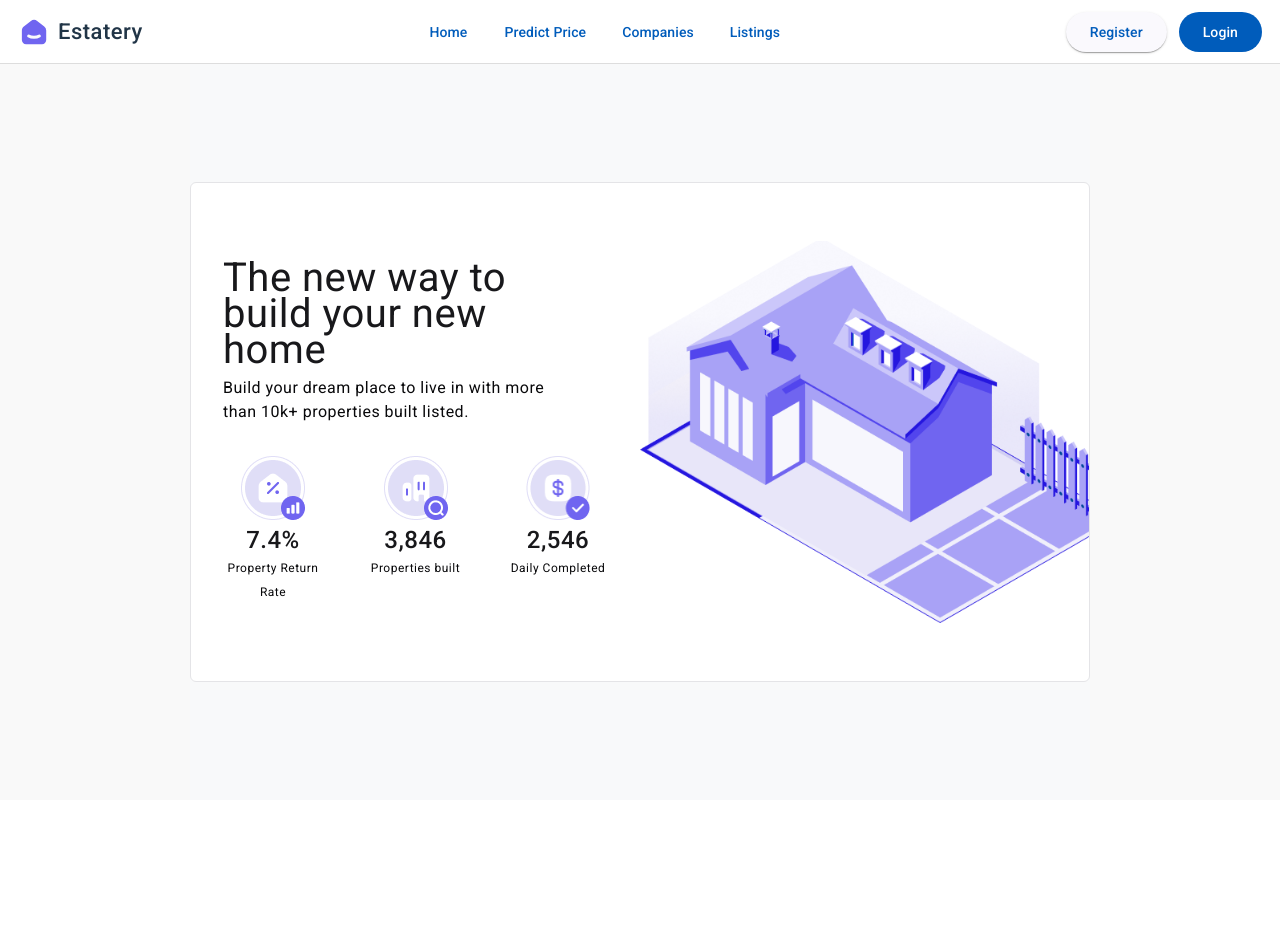
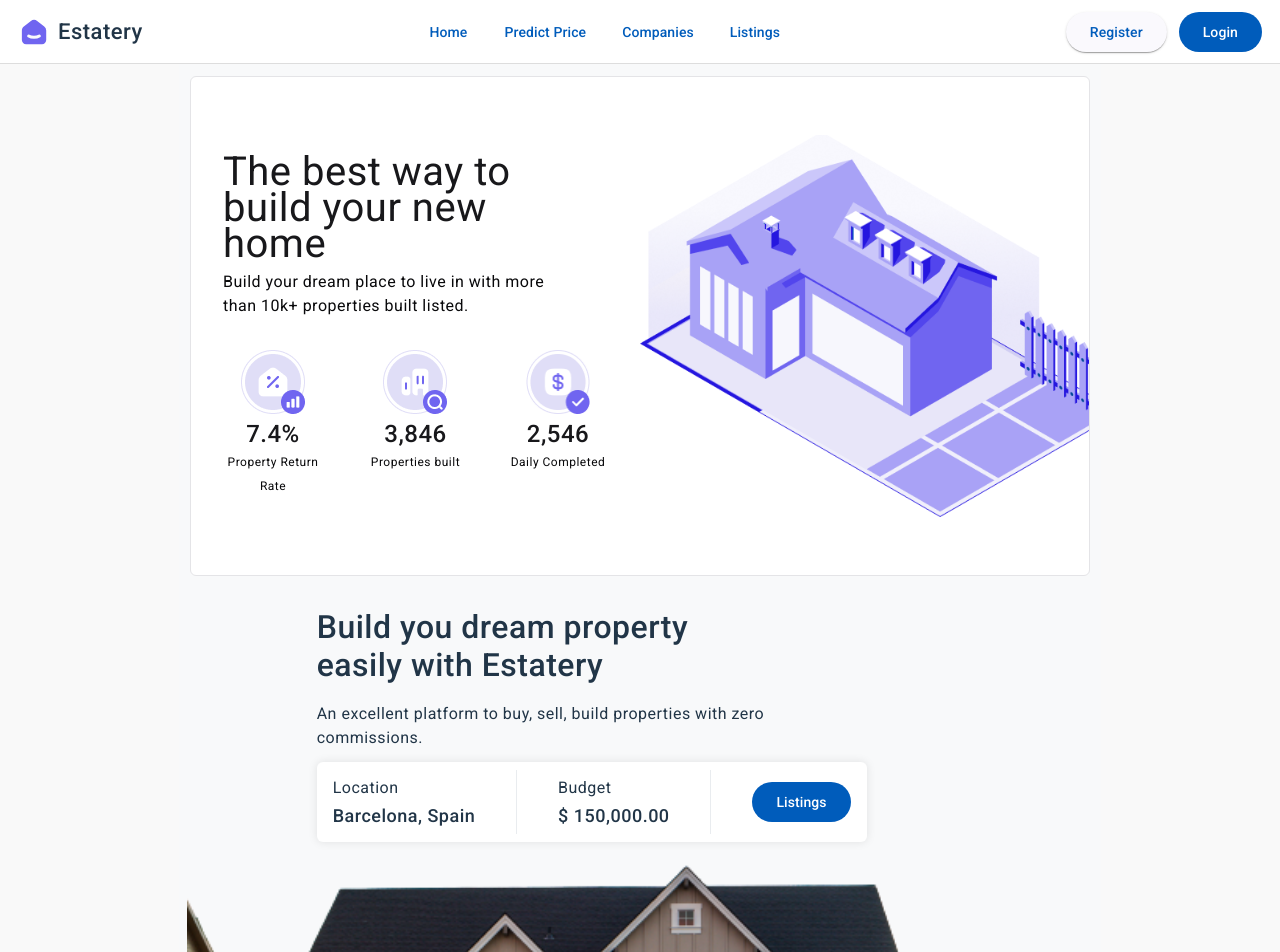
Before and after one commit to d3nis01/real-estate, an Angular app: page /landing-page in a window 1280 px wide. Shown: the top 952 px of the page. Before the commit the page ends 800 px from the top, so only its background shows below. Built offline with nearby package versions, Linux system fonts and the light colour scheme; no server answers.

Commit message:
Improved landing page

```diff
--- a/src/app/components/landing-page/landing-page.component.css
+++ b/src/app/components/landing-page/landing-page.component.css
@@ -5,9 +5,11 @@
   justify-content: center;
   height: 100%;
   min-height: calc(100vh - 64px);
+  max-width: 1440px;
   background-color: #f8f9fa;
   width: 100%;
-
+  padding: 12px 8px 12px 8px;
+  gap: 32px;
   @media (max-width: 992px) {
     width: 100vw;
   }
@@ -95,9 +97,163 @@
 .card-title {
   font-size: 20px;
   font-weight: 600;
+
+  @media (max-width: 600px) {
+    font-size: 17px;
+  }
 }
 
 .card-description {
   font-size: 16px;
   font-weight: 400;
 }
+
+.second-container {
+  width: 100%;
+  display: flex;
+  height: 60vh;
+  justify-content: center;
+  align-items: center;
+
+  justify-content: space-between;
+  gap: 16px;
+
+  @media (max-width: 1300px) {
+    flex-direction: column;
+    gap: 16px;
+  }
+  @media (max-width: 420px) {
+    height: 40vh;
+  }
+}
+
+.second-left-wrapper {
+  width: 50%;
+  display: flex;
+  justify-content: flex-end;
+  align-items: flex-end;
+
+  @media (max-width: 992px) {
+    width: 100%;
+    align-items: center;
+    justify-content: center;
+  }
+}
+
+.second-left {
+  width: 600px;
+  display: flex;
+  flex-direction: column;
+  justify-content: center;
+  gap: 12px;
+
+  @media (max-width: 992px) {
+  }
+  @media (max-width: 700px) {
+    width: fit-content;
+    align-items: center;
+  }
+}
+
+.second-text-container {
+  max-width: 500px;
+  display: flex;
+  flex-direction: column;
+  gap: 18px;
+
+  :nth-child(1) {
+    max-width: 400px;
+  }
+}
+
+.second-title {
+  font-size: 32px;
+  font-weight: 600;
+  line-height: normal;
+
+  @media (max-width: 600px) {
+    font-size: 24px;
+  }
+
+  @media (max-width: 420px) {
+    font-size: 20px;
+  }
+}
+
+.second-description {
+  font-size: 16px;
+}
+
+.second-right {
+  width: 50%;
+  display: flex;
+  justify-content: center;
+  align-items: center;
+  height: 100%;
+
+  @media (max-width: 1300px) {
+    width: 100%;
+  }
+}
+
+.second-toolbar {
+  display: flex;
+  justify-content: space-between;
+  align-items: center;
+  gap: 16px;
+  width: 550px;
+  z-index: 999;
+  background-color: white;
+  border-radius: 6px;
+  padding: 8px 16px;
+  height: 80px;
+  box-shadow: 0 0 10px rgba(0, 0, 0, 0.1);
+
+  @media (max-width: 700px) {
+    width: fit-content;
+  }
+
+  @media (max-width: 520px) {
+    gap: 4px;
+  }
+  @media (max-width: 420px) {
+    display: none;
+  }
+}
+
+.second-toolbar-text-container {
+  display: flex;
+  flex-direction: column;
+  gap: 4px;
+}
+
+.second-toolbar-title {
+  font-size: 16px;
+  /* font-weight: 600; */
+  color: var(--secondary-text-color);
+}
+
+.second-toolbar-description {
+  font-size: 18px;
+  font-weight: 600;
+}
+
+.second-toolbar-separator {
+  width: 1px;
+  height: 100%;
+  background-color: #e9ecef;
+}
+
+.second-img-container {
+  display: flex;
+  justify-content: center;
+  align-items: center;
+  width: 100%;
+  height: 100%;
+}
+
+.second-img {
+  width: 100%;
+  height: 100%;
+  object-fit: cover;
+}
--- a/src/app/components/landing-page/landing-page.component.html
+++ b/src/app/components/landing-page/landing-page.component.html
@@ -10,7 +10,7 @@
       <!-- title and description -->
       <div class="flex flex-col md:pr-8 gap-2">
         <div class="text-[30px] xs:text-[40px] text-primary leading-9">
-          The new way to build your new home
+          The best way to build your new home
         </div>
         <div class="text-md text-foreground">
           Build your dream place to live in with more than 10k+ properties built
@@ -71,5 +71,47 @@
   </div>
 
   <!-- second part -->
-  <div></div>
+  <div class="second-container">
+    <div class="second-left-wrapper">
+      <div class="second-left">
+        <div class="second-text-container">
+          <div class="second-title">
+            Build you dream property easily with Estatery
+          </div>
+          <div class="second-description">
+            An excellent platform to buy, sell, build properties with zero
+            commissions.
+          </div>
+        </div>
+        <div class="second-toolbar">
+          <div class="second-toolbar-text-container">
+            <div class="second-toolbar-title">Location</div>
+            <div class="second-toolbar-description">Barcelona, Spain</div>
+          </div>
+          <div class="second-toolbar-separator"></div>
+          <div class="second-toolbar-text-container">
+            <div class="second-toolbar-title">Budget</div>
+            <div class="second-toolbar-description">$ 150,000.00</div>
+          </div>
+          <div class="second-toolbar-separator"></div>
+          <button
+            mat-flat-button
+            color="primary"
+            class="second-toolbar-button"
+            (click)="goToListings()"
+          >
+            Listings
+          </button>
+        </div>
+      </div>
+    </div>
+    <div class="second-right">
+      <div class="second-img-container">
+        <img
+          [src]="'assets/images/landing-page/built-house.png'"
+          class="second-img"
+        />
+      </div>
+    </div>
+  </div>
 </div>
--- a/src/app/components/landing-page/landing-page.component.ts
+++ b/src/app/components/landing-page/landing-page.component.ts
@@ -1,11 +1,18 @@
 import { Component } from '@angular/core';
 import { MatButtonModule } from '@angular/material/button';
+import { Router } from '@angular/router';
 
 @Component({
   selector: 'app-landing-page',
   standalone: true,
   imports: [MatButtonModule],
   templateUrl: './landing-page.component.html',
-  styleUrl: './landing-page.component.css',
+  styleUrls: ['./landing-page.component.css'],
 })
-export class LandingPageComponent {}
+export class LandingPageComponent {
+  constructor(private router: Router) {}
+
+  goToListings(): void {
+    this.router.navigate(['/get-all-listings']);
+  }
+}
```
Also changed, not shown: src/assets/images/landing-page/built-house-2.png (added), src/assets/images/landing-page/built-house.png.
